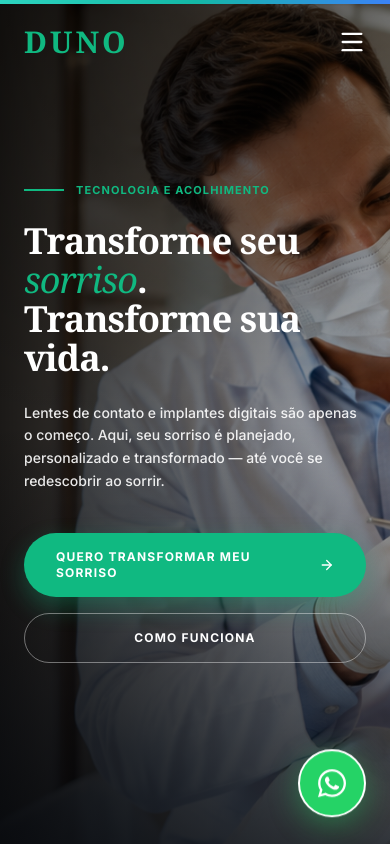
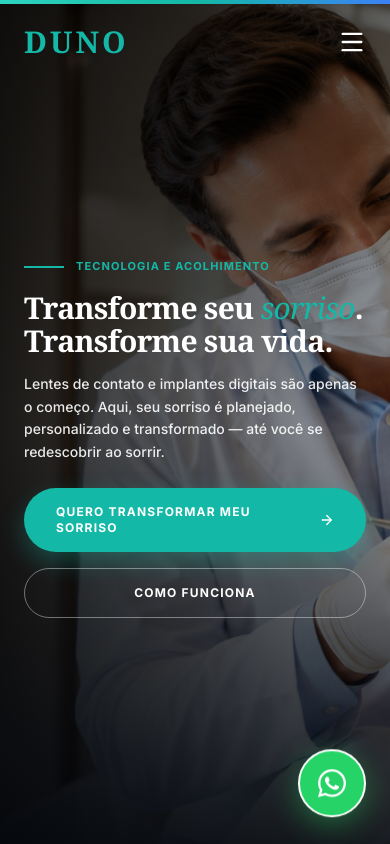
Before and after one commit to matheusetecestudo-sys/dentista, a React (Vite) app: page / in a window 390 px wide. Shown: the top 844 px of the page. Built offline with nearby package versions, Linux system fonts and the light colour scheme; a web font is replaced by a local one.

Commit message:
design: fix overlaps, revert colors to official teal, and align BeforeAfter cards with Team cards configuration

```diff
--- a/src/components/Hero.tsx
+++ b/src/components/Hero.tsx
@@ -3,7 +3,7 @@ import { ArrowRight } from 'lucide-react';
 
 const Hero = () => {
     return (
-        <section className="relative h-[100dvh] w-full flex items-center justify-start overflow-hidden bg-[#02050A]" id="inicio">
+        <section className="relative min-h-[100dvh] w-full flex items-center justify-start overflow-hidden bg-[#02050A] pt-32 pb-24" id="inicio">
             {/* Imagem de Fundo de Alta Resolução - Ocupa toda a tela de forma nítida */}
             <div className="absolute inset-0 z-0 select-none pointer-events-none">
                 <img
@@ -13,45 +13,45 @@ const Hero = () => {
                 />
 
                 {/* Overlay de gradiente sofisticado e sutil para garantir legibilidade perfeita da fonte branca */}
-                <div className="absolute inset-0 bg-gradient-to-r from-black/85 via-black/55 to-black/25"></div>
-                <div className="absolute inset-0 bg-gradient-to-t from-[#02050A]/70 via-transparent to-black/35"></div>
+                <div className="absolute inset-0 bg-gradient-to-r from-black/85 via-black/60 to-black/30"></div>
+                <div className="absolute inset-0 bg-gradient-to-t from-[#02050A]/85 via-transparent to-black/40"></div>
             </div>
 
-            {/* Conteúdo Alinhado à Esquerda Estilo Duno Nutrição */}
+            {/* Conteúdo Alinhado à Esquerda - Cores do Site (Teal) */}
             <div className="container mx-auto px-6 sm:px-12 relative z-10 max-w-7xl">
                 <motion.div
                     initial={{ opacity: 0, x: -40 }}
                     animate={{ opacity: 1, x: 0 }}
                     transition={{ duration: 0.9, ease: [0.16, 1, 0.3, 1] }}
-                    className="flex flex-col items-start text-left space-y-6 sm:space-y-8 max-w-4xl"
+                    className="flex flex-col items-start text-left space-y-4 sm:space-y-6 max-w-4xl"
                 >
-                    {/* Badge de Destaque com Linha Verde Horizontal */}
+                    {/* Badge de Destaque com Linha Teal do Site */}
                     <div className="flex items-center gap-3">
-                        <span className="w-10 h-[2px] bg-[#10b981]"></span>
-                        <span className="text-[11px] sm:text-xs font-bold text-[#10b981] uppercase tracking-widest">
+                        <span className="w-10 h-[2px] bg-[#14b8a6]"></span>
+                        <span className="text-[11px] sm:text-xs font-bold text-[#14b8a6] uppercase tracking-widest">
                             Tecnologia e Acolhimento
                         </span>
                     </div>
 
-                    {/* Título Serifado de Luxo com Itálico Verde */}
-                    <h1 className="font-serif text-4xl xs:text-5xl sm:text-6xl md:text-7xl lg:text-8xl text-white font-bold leading-[1.08] tracking-tight">
-                        Transforme seu <span className="text-[#10b981] italic font-serif font-normal">sorriso</span>.<br />
+                    {/* Título Serifado de Luxo com Itálico Teal (Tamanho Seguro e Responsivo) */}
+                    <h1 className="font-serif text-3xl xs:text-4xl sm:text-5xl md:text-6xl lg:text-7xl text-white font-bold leading-[1.1] tracking-tight">
+                        Transforme seu <span className="text-[#14b8a6] italic font-serif font-normal">sorriso</span>.<br />
                         Transforme sua vida.
                     </h1>
 
                     {/* Descrição Limpa, Alinhada e Focada no Propósito */}
-                    <p className="text-sm sm:text-lg md:text-xl text-white/90 max-w-2xl font-medium leading-relaxed font-sans">
+                    <p className="text-sm sm:text-base md:text-lg text-white/90 max-w-2xl font-medium leading-relaxed font-sans">
                         Lentes de contato e implantes digitais são apenas o começo. Aqui, seu sorriso é planejado, personalizado e transformado — até você se redescobrir ao sorrir.
                     </p>
 
-                    {/* Botões Alinhados à Esquerda */}
-                    <div className="flex flex-col sm:flex-row items-stretch sm:items-center gap-4 pt-4 w-full sm:w-auto">
-                        {/* Botão Principal Verde Cápsula */}
+                    {/* Botões Alinhados à Esquerda com Cor do Site (Teal) */}
+                    <div className="flex flex-col sm:flex-row items-stretch sm:items-center gap-4 pt-2 w-full sm:w-auto">
+                        {/* Botão Principal Teal Cápsula */}
                         <a
                             href="https://wa.me/5511992876219"
                             target="_blank"
                             rel="noopener noreferrer"
-                            className="bg-[#10b981] text-white px-8 py-4 sm:px-10 sm:py-5 rounded-full font-bold uppercase tracking-widest hover:bg-[#0d9488] hover:scale-105 active:scale-95 transition-all duration-300 flex items-center justify-center gap-3 text-xs sm:text-sm shadow-[0_10px_25px_rgba(16,185,129,0.3)]"
+                            className="bg-[#14b8a6] text-white px-8 py-4 sm:px-10 sm:py-4.5 rounded-full font-bold uppercase tracking-widest hover:bg-[#0f766e] hover:scale-105 active:scale-95 transition-all duration-300 flex items-center justify-center gap-3 text-xs sm:text-sm shadow-[0_10px_25px_rgba(20,184,166,0.3)]"
                         >
                             Quero Transformar Meu Sorriso
                             <ArrowRight size={16} />
@@ -60,7 +60,7 @@ const Hero = () => {
                         {/* Botão Secundário Transparente */}
                         <a
                             href="#tratamentos"
-                            className="border border-white/40 text-white px-8 py-4 sm:px-10 sm:py-5 rounded-full font-bold uppercase tracking-widest hover:border-white hover:bg-white/10 hover:scale-105 active:scale-95 transition-all duration-300 flex items-center justify-center text-xs sm:text-sm"
+                            className="border border-white/40 text-white px-8 py-4 sm:px-10 sm:py-4.5 rounded-full font-bold uppercase tracking-widest hover:border-white hover:bg-white/10 hover:scale-105 active:scale-95 transition-all duration-300 flex items-center justify-center text-xs sm:text-sm"
                         >
                             Como Funciona
                         </a>
@@ -68,14 +68,14 @@ const Hero = () => {
                 </motion.div>
             </div>
 
-            {/* Indicador de Rolagem Minimalista no Canto Inferior */}
-            <div className="absolute bottom-8 left-12 hidden md:flex items-center gap-3 opacity-50">
+            {/* Indicador de Rolagem Minimalista no Canto Inferior (Apenas em telas grandes) */}
+            <div className="absolute bottom-8 left-12 hidden lg:flex items-center gap-3 opacity-50">
                 <span className="text-white text-[9px] font-bold uppercase tracking-widest">Role para explorar</span>
                 <div className="w-12 h-[1px] bg-white/20 relative overflow-hidden rounded-full">
                     <motion.div
                         animate={{ x: ["-100%", "200%"] }}
                         transition={{ repeat: Infinity, duration: 2, ease: "linear" }}
-                        className="h-full w-1/2 bg-[#10b981] absolute left-0 rounded-full"
+                        className="h-full w-1/2 bg-[#14b8a6] absolute left-0 rounded-full"
                     />
                 </div>
             </div>
--- a/src/components/Navbar.tsx
+++ b/src/components/Navbar.tsx
@@ -24,8 +24,8 @@ const Navbar = () => {
     return (
         <header className={`fixed w-full z-50 transition-all duration-500 ${scrolled ? 'bg-[#02050A]/95 backdrop-blur-md shadow-[0_10px_30px_rgba(0,0,0,0.3)] border-b border-white/5 py-4' : 'bg-transparent py-6'}`}>
             <div className="container mx-auto px-6 flex justify-between items-center">
-                {/* Logo Estilo DUNO do Screenshot */}
-                <a href="#" className="font-serif text-3xl font-black tracking-widest text-[#10b981] hover:opacity-90 transition-opacity">
+                {/* Logo Estilo DUNO - Cores do Site (Teal) */}
+                <a href="#" className="font-serif text-3xl font-black tracking-widest text-[#14b8a6] hover:opacity-90 transition-opacity">
                     DUNO
                 </a>
 
@@ -36,27 +36,27 @@ const Navbar = () => {
                             <a
                                 key={item.label}
                                 href={item.href}
-                                className="text-xs font-bold text-white hover:text-[#10b981] uppercase tracking-widest relative group transition-colors"
+                                className="text-xs font-bold text-white hover:text-[#14b8a6] uppercase tracking-widest relative group transition-colors"
                             >
                                 {item.label}
-                                <span className="absolute -bottom-1.5 left-0 w-0 h-0.5 bg-[#10b981] transition-all duration-300 group-hover:w-full"></span>
+                                <span className="absolute -bottom-1.5 left-0 w-0 h-0.5 bg-[#14b8a6] transition-all duration-300 group-hover:w-full"></span>
                             </a>
                         ))}
                     </nav>
 
                     <div className="flex items-center gap-6 border-l border-white/10 pl-6">
-                        {/* Telefone com Ícone Verde */}
+                        {/* Telefone com Ícone Teal */}
                         <a href="tel:11992876219" className="flex items-center gap-2 font-bold text-white/90 hover:text-white transition-colors">
-                            <Phone size={14} className="text-[#10b981]" />
+                            <Phone size={14} className="text-[#14b8a6]" />
                             <span className="text-xs tracking-widest font-bold">(11) 99287-6219</span>
                         </a>
 
-                        {/* Botão de Agendamento Verde Cápsula do Screenshot */}
+                        {/* Botão de Agendamento Teal Cápsula */}
                         <a
                             href="https://wa.me/5511992876219"
                             target="_blank"
                             rel="noopener noreferrer"
-                            className="bg-[#10b981] text-white px-6 py-3 rounded-full font-bold shadow-[0_4px_15px_rgba(16,185,129,0.3)] hover:bg-[#0d9488] hover:scale-105 transition-all duration-300 text-xs flex items-center gap-2 group uppercase tracking-widest"
+                            className="bg-[#14b8a6] text-white px-6 py-3 rounded-full font-bold shadow-[0_4px_15px_rgba(20,184,166,0.3)] hover:bg-[#0f766e] hover:scale-105 transition-all duration-300 text-xs flex items-center gap-2 group uppercase tracking-widest"
                         >
                             Agendar
                             <ArrowRight size={14} className="group-hover:translate-x-1 transition-transform" />
@@ -82,7 +82,7 @@ const Navbar = () => {
                             <a
                                 key={item.label}
                                 href={item.href}
-                                className="text-white/80 hover:text-[#10b981] hover:scale-105 font-bold text-sm uppercase tracking-widest transition-all"
+                                className="text-white/80 hover:text-[#14b8a6] hover:scale-105 font-bold text-sm uppercase tracking-widest transition-all"
                                 onClick={() => setIsOpen(false)}
                             >
                                 {item.label}
@@ -92,7 +92,7 @@ const Navbar = () => {
                             href="https://wa.me/5511992876219"
                             target="_blank"
                             rel="noopener noreferrer"
-                            className="bg-[#10b981] text-white px-8 py-4 rounded-full font-bold shadow-lg w-[80%] text-center flex items-center justify-center gap-2 uppercase tracking-widest mt-4 hover:bg-[#0d9488]"
+                            className="bg-[#14b8a6] text-white px-8 py-4 rounded-full font-bold shadow-lg w-[80%] text-center flex items-center justify-center gap-2 uppercase tracking-widest mt-4 hover:bg-[#0f766e]"
                         >
                             Agendar
                             <ArrowRight size={18} />
```
Also changed, not shown: src/components/BeforeAfter.tsx (+44 -33 lines).
